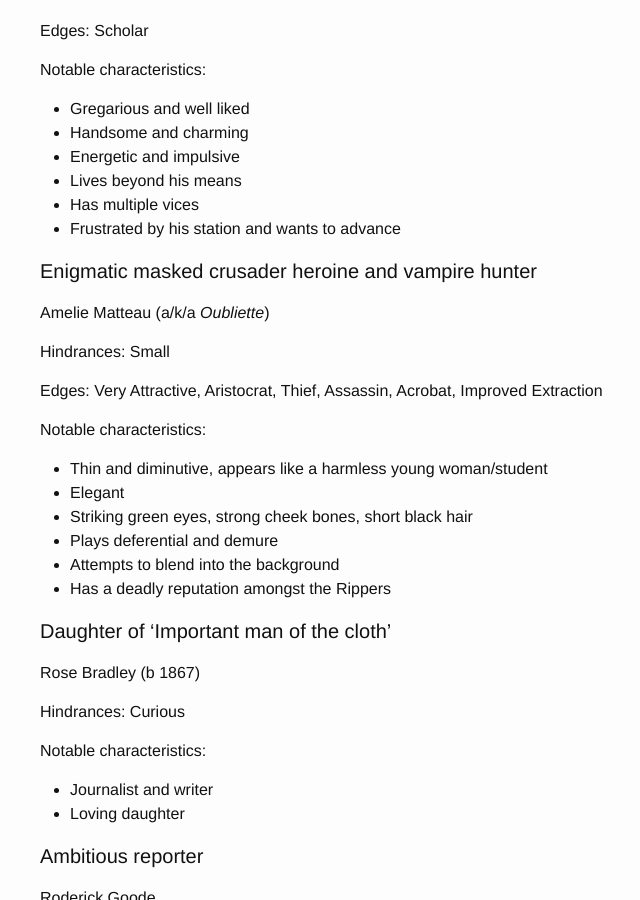
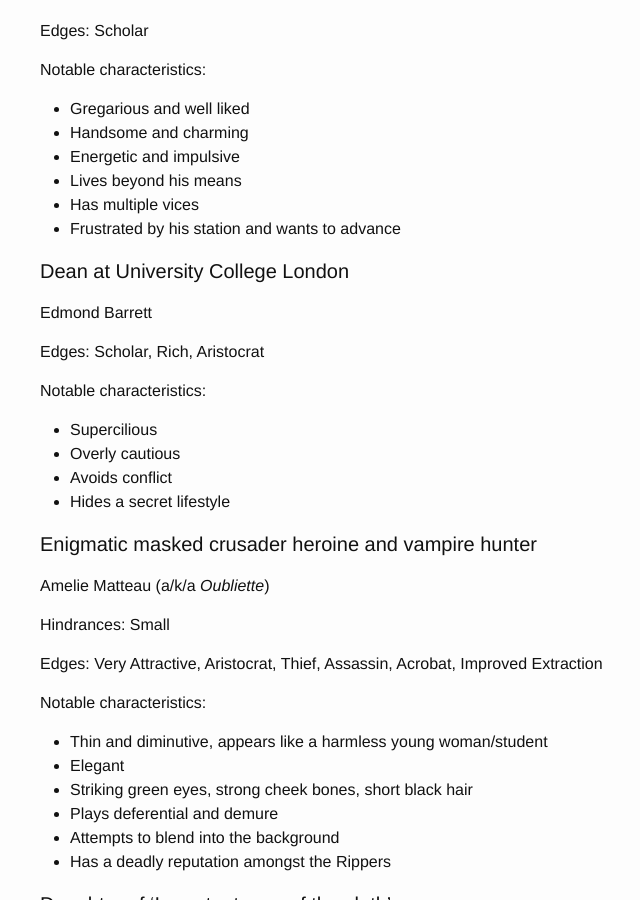
Before and after one commit to achall36/RoxvilleRooster.github.io, a Jekyll site: the page built from rippers-game-planning.md, in a window 1280 px wide and 900 px high, scrolled down 3146 px. Shown: the whole window, without its empty margins (230-870 px from the left). Built offline with Jekyll 4.4.1, drawn with Linux system fonts in a browser that asks for light colours.

Commit message:
Update rippers-game-planning.md

```diff
--- a/rippers-game-planning.md
+++ b/rippers-game-planning.md
@@ -147,6 +147,18 @@ Notable characteristics:
 * Lives beyond his means
 * Has multiple vices
 * Frustrated by his station and wants to advance
+
+#### Dean at University College London
+
+Edmond Barrett
+
+Edges: Scholar, Rich, Aristocrat
+
+Notable characteristics:
+* Supercilious
+* Overly cautious
+* Avoids conflict
+* Hides a secret lifestyle
 
 
 #### Enigmatic masked crusader heroine and vampire hunter
```
